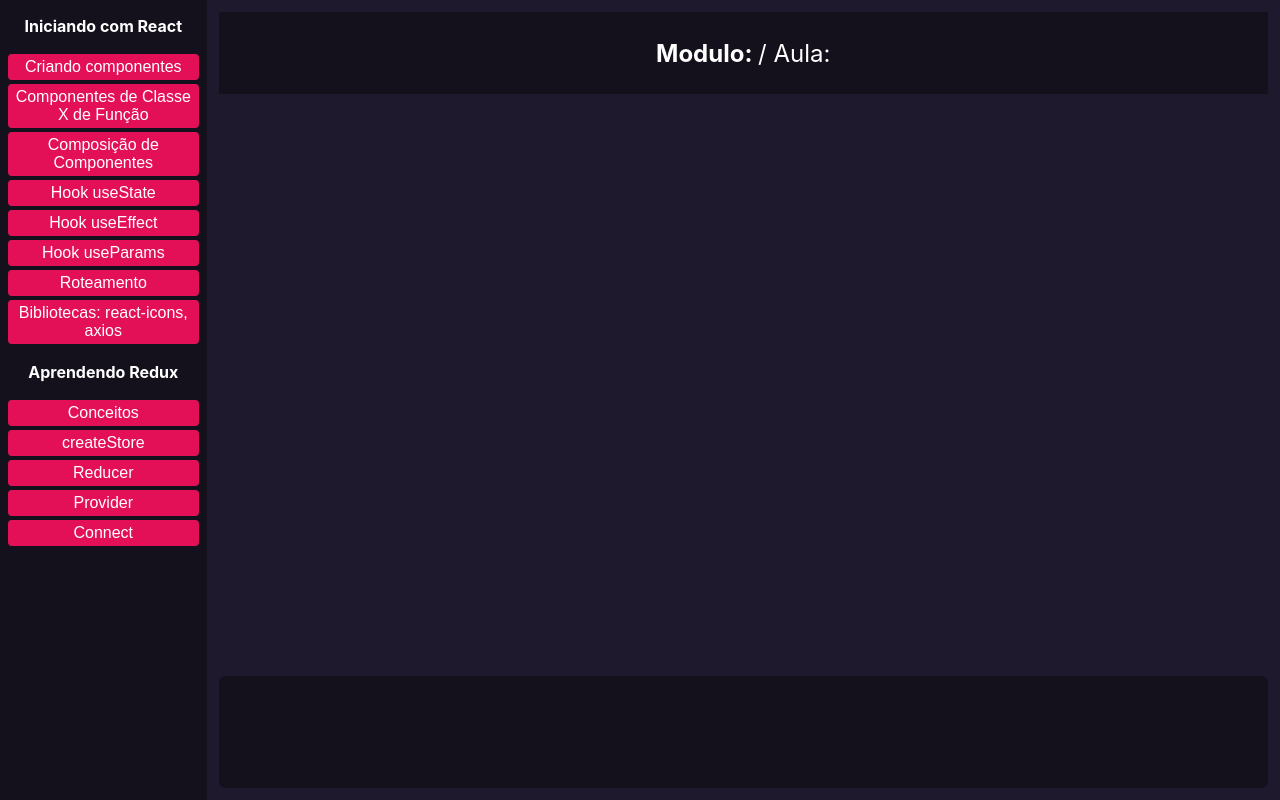
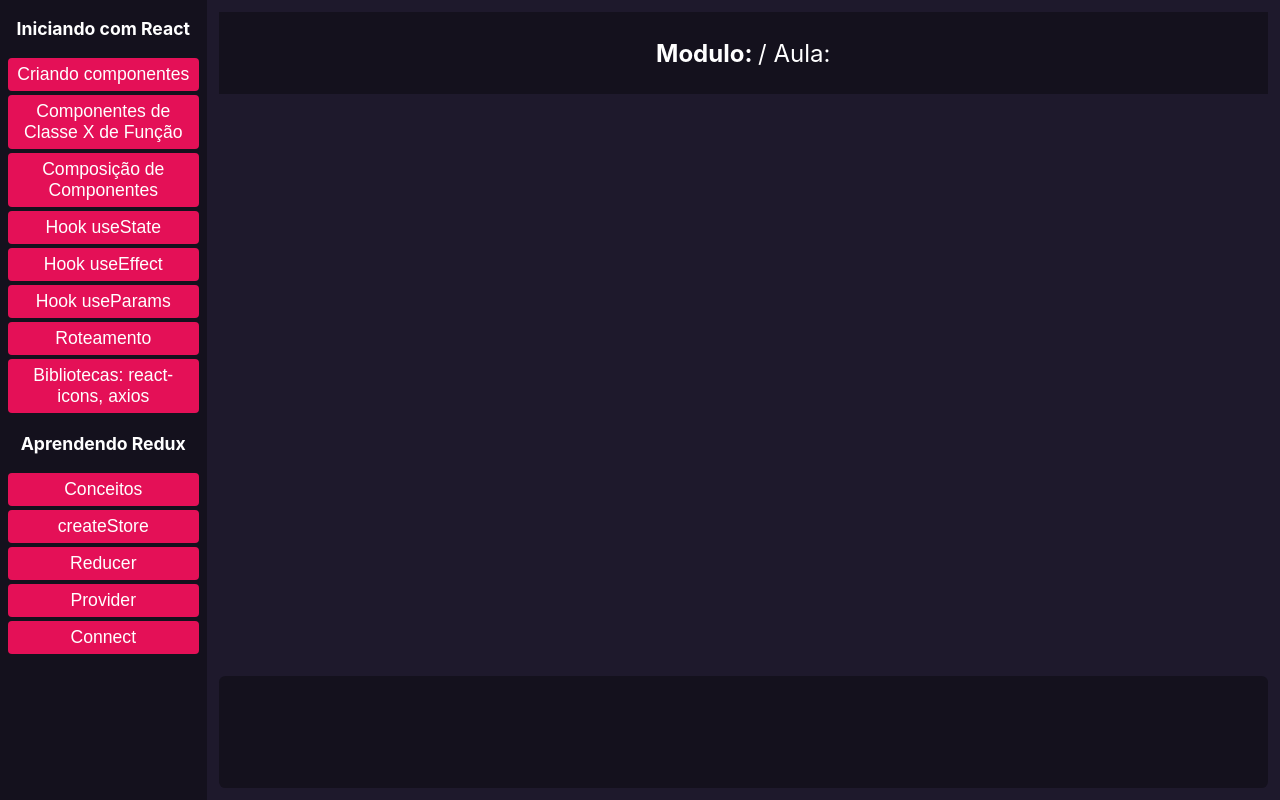
Before and after one commit to Naneshoru/React-Redux-video-aulas, a React (Create React App) app: page / in a window 1280 px wide. Built offline with nearby package versions, Linux system fonts and the light colour scheme.

Commit message:
Font-size e hover da sidebar

```diff
--- a/src/components/Sidebar/Sidebar.css
+++ b/src/components/Sidebar/Sidebar.css
@@ -9,22 +9,29 @@
   flex-direction: column;
 }
 
+.sidebar__line-item:hover {
+  background-color: #b40d45;
+}
+
 .sidebar__line-item {
   display: flex;
   justify-content: center;
   cursor: pointer;
 
   margin: 2px 8px;
-  padding: 4px;
+  padding: 6px;
   border-radius: 4px;
   background: #e41057;
   color: white;
   overflow: hidden;
   border: none;
-
-  font-size: medium;
+  font-size: 1.1em;
 }
 
 .icon {
   padding: 0 8px;
 }
+
+.title {
+  font-size: 1.1em;
+}
--- a/src/components/Sidebar/Sidebar.js
+++ b/src/components/Sidebar/Sidebar.js
@@ -21,7 +21,7 @@ const Sidebar = ({ modules, dispatch }) => {
       <aside>
         { modules.map((module, m) => (
           <div key={module.id}>
-            <p><strong>{module.title}</strong></p>
+            <p className='title'><strong>{module.title}</strong></p>
             <div className='sidebar__line'>
               { module.lessons.map((lesson, l) => (
                 <button
```
